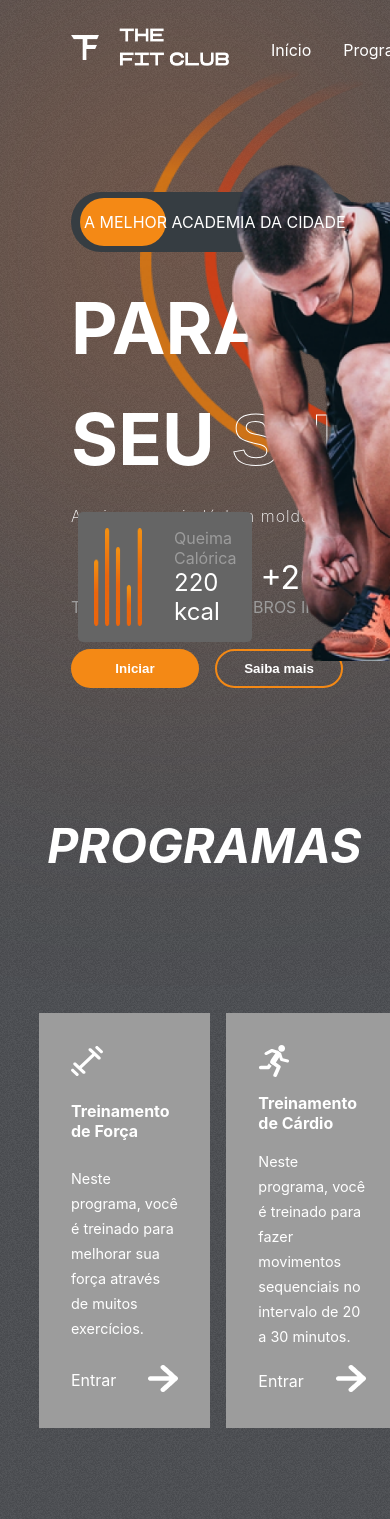
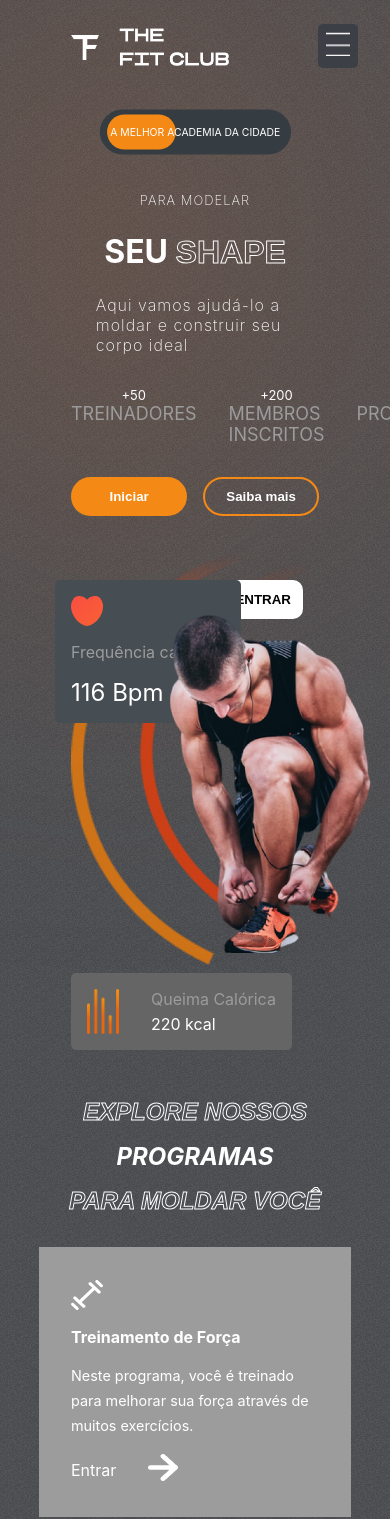
Before and after one commit to chrystianraony/ladingPage-academia, a React (Vite) app in the folder ladingPage-gym/: page / in a window 390 px wide. Shown: the top 1519 px of the page. Built offline with nearby package versions, Linux system fonts and the light colour scheme.

Commit message:
Corrigido problema para mobile, e mudando rotas do menu, nao finalizado

```diff
--- a/ladingPage-gym/package.json
+++ b/ladingPage-gym/package.json
@@ -12,11 +12,13 @@
     "@emailjs/browser": "^3.7.0",
     "framer-motion": "^7.6.1",
     "react": "^18.2.0",
-    "react-dom": "^18.2.0"
+    "react-dom": "^18.2.0",
+    "react-scroll": "^1.8.7"
   },
   "devDependencies": {
     "@types/react": "^18.0.17",
     "@types/react-dom": "^18.0.6",
+    "@types/react-scroll": "^1.8.4",
     "@vitejs/plugin-react": "^2.1.0",
     "typescript": "^4.6.4",
     "vite": "^3.1.0"
--- a/ladingPage-gym/src/components/Header/Header.css
+++ b/ladingPage-gym/src/components/Header/Header.css
@@ -19,3 +19,16 @@
   cursor: pointer;
   color: var(--orange);
 }
+
+@media screen and (max-width: 768px){
+  .header >:nth-child(2){
+    position: fixed;
+    right: 2rem;
+    z-index: 99;
+  }
+  .header-menu {
+    flex-direction: column;
+    background-color: var(--appColor);
+    padding: 2rem;
+  }
+}
--- a/ladingPage-gym/src/components/Header/Header.tsx
+++ b/ladingPage-gym/src/components/Header/Header.tsx
@@ -1,20 +1,68 @@
-import React from 'react'
-import "./Header.css"
-import Logo from "../../assets/logo.png"
+import React, { useState } from "react";
+import "./Header.css";
+import Logo from "../../assets/logo.png";
+import Bars from "../../assets/bars.png";
+import { Link } from "react-scroll";
 
 const Header = () => {
+  const mobile = window.innerWidth <= 768 ? true : false;
+  const [menuOpened, setMenuOpened] = useState(false);
   return (
     <div className="header">
-      <img src={Logo} alt="" className='logo'/>
-      <ul className='header-menu'>
-        <li>Início</li>
-        <li>Programas</li>
-        <li>Sobre Nós</li>
-        <li>Planos</li>
-        <li>Depoimentos</li>
-      </ul>
+      <img src={Logo} alt="" className="logo" />
+      {menuOpened === false && mobile === true ? (
+        <div
+          style={{
+            backgroundColor: "var(--appColor)",
+            padding: "0.5rem",
+            borderRadius: "5px",
+          }}
+          onClick={() => setMenuOpened(true)}
+        >
+          <img
+            src={Bars}
+            alt=""
+            style={{ width: "1.5rem", height: "1.5rem" }}
+          />
+        </div>
+      ) : (
+        <ul className="header-menu">
+          <li onClick={() => setMenuOpened(false)}>Início</li>
+          <li onClick={() => setMenuOpened(false)}>Programas</li>
+          <li>
+            <Link
+              onClick={() => setMenuOpened(false)}
+              to=""
+              span={true}
+              smooth={true}
+              >
+              Sobre Nós
+            </Link>
+          </li>
+          <li>
+            <Link
+              onClick={() => setMenuOpened(false)}
+              to="Plans"
+              span={true}
+              smoother={true}
+            >
+              Planos
+            </Link>
+          </li>
+          <li>
+            <Link
+              onClick={() => setMenuOpened(false)}
+              to="Testimonials"
+              span={true}
+              smooth={true}
+            >
+              Depoimentos
+            </Link>
+          </li>
+        </ul>
+      )}
     </div>
-  )
-}
+  );
+};
 
-export default Header
+export default Header;
--- a/ladingPage-gym/src/components/Hero.css
+++ b/ladingPage-gym/src/components/Hero.css
@@ -196,3 +196,73 @@
   height: 30rem;
   left: 0;
 }
+
+/* stylo responsivo */
+
+@media screen and (max-width: 768px) {
+  .hero {
+    flex-direction: column;
+  }
+  .hero-blur{
+    width: 14rem;
+  }
+  .the-best-ad {
+    margin-top: 0;
+    font-size: small;
+    align-self: center;
+    transform: scale(0.8);
+  }
+  .hero-text{
+    font-size: xx-large;
+    align-items: center;
+    justify-content: center;
+  }
+  .hero-text > div:nth-last-of-type(3){
+    font-size: small;
+    font-weight: 200;
+    letter-spacing: 1px;
+    text-align: center;
+  }
+  .hero-buttons{
+    justify-content: center;
+  }
+  .figures > div > span:nth-last-of-type(1){
+    font-size: large;
+  }
+  .figures > div > span:nth-last-of-type(2){
+    font-size: small;
+  }
+  .right-hero{
+    position: relative;
+    background: none;
+  }
+  .heart-rate {
+    left: 1rem;
+    top: 2rem;
+  }
+  .calories {
+    position: relative;
+    top: 5rem;
+    left: 2rem;
+  }
+  .calories > img {
+    width: 2rem;
+  }
+  .calories > div > :nth-child(2){
+    color: white;
+    font-size: 1rem;
+  }
+  .hero-image{
+    position: relative;
+    width: 15rem;
+    left: 7rem;
+    top: 4rem;
+    align-self: center;
+  }
+  .hero-image-back{
+    width: 15rem;
+    left: 2rem;
+    top: 0rem;
+  }
+
+}
--- a/ladingPage-gym/src/components/Hero.tsx
+++ b/ladingPage-gym/src/components/Hero.tsx
@@ -9,6 +9,7 @@
 
 const Hero = () => {
   const transition = { type: "spring", duration: 3 };
+  const mobile = window.innerWidth <= 768 ? true : false;
   return (
     <div className="hero">
       <div className="blur hero-blur"></div>
@@ -17,7 +18,7 @@
         {/* anuncio da melhor academia */}
         <div className="the-best-ad">
           <motion.div
-            initial={{ left: "180px" }}
+            initial={{ left: mobile? "165px": "238px" }}
             whileInView={{ left: "9px" }}
             transition={{ ...transition, type: "tween" }}
           ></motion.div>
--- a/ladingPage-gym/src/components/Join/Join.css
+++ b/ladingPage-gym/src/components/Join/Join.css
@@ -55,3 +55,17 @@
   background-color: var(--orange);
   color: white;
 }
+
+@media screen and (max-width: 768px){
+  .Join {
+    flex-direction: column;
+    gap: 1rem;
+  }
+  .left-j {
+    font-size: x-large;
+    flex-direction: column;
+  }
+  .right-j {
+    padding: 2rem;
+  }
+}
--- a/ladingPage-gym/src/components/Plans/Plans.css
+++ b/ladingPage-gym/src/components/Plans/Plans.css
@@ -40,28 +40,28 @@
   width: 15rem;
 }
 
-.plan:nth-child(2){
+.plan:nth-child(2) {
   background: var(--planCard);
   transform: scale(1.1);
 }
 
-.plan>svg{
+.plan > svg {
   fill: var(--orange);
   width: 2rem;
   height: 2rem;
 }
 
-.plan>:nth-child(2){
+.plan > :nth-child(2) {
   font-size: 1rem;
   font-weight: bold;
 }
 
-.plan>:nth-child(3) {
+.plan > :nth-child(3) {
   font-size: 3rem;
   font-weight: bold;
 }
 
-.plan>:nth-child(5) {
+.plan > :nth-child(5) {
   font-size: 0.8rem;
 }
 
@@ -77,18 +77,27 @@
   gap: 1rem;
 }
 
-.feature>img {
+.feature > img {
   width: 1rem;
 }
 
-.plans>:nth-child(2)>svg{
+.plans > :nth-child(2) > svg {
   fill: white;
 }
 
-.plans>:nth-child(2)>button{
+.plans > :nth-child(2) > button {
   color: orange;
 }
 
 .btn {
   border-radius: 15px;
 }
+
+@media screen and (max-width: 768px) {
+  .plans {
+    flex-direction: column;
+  }
+  .plan:nth-child(2) {
+    transform: none;
+  }
+}
--- a/ladingPage-gym/src/components/Program/Programs.css
+++ b/ladingPage-gym/src/components/Program/Programs.css
@@ -63,3 +63,21 @@
   background: var(--planCard);
   cursor: pointer;
 }
+
+@media screen and (max-width: 768px){
+  .programs-header {
+    flex-direction: column;
+    gap: 1rem;
+    font-size: x-large;
+    align-items: center;
+    justify-content: center;
+    margin-top: 2rem;
+  }
+  .program-categories {
+    flex-direction: column;
+  }
+
+
+
+
+}
--- a/ladingPage-gym/src/components/Reason/Reason.css
+++ b/ladingPage-gym/src/components/Reason/Reason.css
@@ -86,3 +86,29 @@
 .partners > img {
   width: 2.5rem;
 }
+
+@media screen and (max-width: 768px){
+  .Reasons {
+    flex-direction: column;
+  }
+  .left-r {
+    grid-auto-rows: auto;
+    overflow: hidden;
+  }
+  .left-r > :nth-child(1) {
+    width: 7rem;
+    height: 17rem;
+  }
+  .left-r > :nth-child(2) {
+    width: 15rem;
+    height: 10rem;
+  }
+  .left-r > :nth-child(3) {
+    width: 7rem;
+  }
+  .left-r > :nth-child(4) {
+    width: 7rem;
+    height: 6rem;
+  }
+
+}
--- a/ladingPage-gym/src/components/Testimonials/Testimonials.css
+++ b/ladingPage-gym/src/components/Testimonials/Testimonials.css
@@ -15,18 +15,18 @@
   color: white;
 }
 
-.left-t >:nth-child(1) {
+.left-t > :nth-child(1) {
   color: var(--orange);
   font-weight: bold;
 }
 
-.left-t >:nth-child(2),
-.left-t >:nth-child(3) {
+.left-t > :nth-child(2),
+.left-t > :nth-child(3) {
   font-weight: bold;
   font-size: 3rem;
 }
 
-.left-t >:nth-child(4) {
+.left-t > :nth-child(4) {
   text-transform: none;
   text-align: justify;
   letter-spacing: 2px;
@@ -47,7 +47,7 @@
   top: 2rem;
 }
 
-.right-t >:nth-child(1){
+.right-t > :nth-child(1) {
   position: absolute;
   width: 17rem;
   height: 20rem;
@@ -57,7 +57,7 @@
   top: 0.9rem;
 }
 
-.right-t >:nth-child(2) {
+.right-t > :nth-child(2) {
   position: absolute;
   width: 17rem;
   height: 19rem;
@@ -74,7 +74,39 @@
   left: 3rem;
 }
 
-.arrows>img {
+.arrows > img {
   width: 1.5rem;
   cursor: pointer;
 }
+
+@media screen and (max-width: 768px) {
+  .Testimonials {
+    flex-direction: column;
+  }
+  .left-t > :nth-child(2),
+  .left-t > :nth-child(3) {
+    font-size: xx-large;
+  }
+  .right-t {
+    display: flex;
+    flex-direction: column;
+    align-items: center;
+    justify-content: center;
+    gap: 2rem;
+  }
+  .right-t > div {
+    position: relative;
+    display: none;
+  }
+  .right-t > img {
+    top: 0;
+    right: 0;
+    position: relative;
+    align-self: center;
+  }
+  .right-t > :last-child {
+    display: block;
+    bottom: 0;
+    left: 0;
+  }
+}
```
Also changed, not shown: 1 other file (tests, documents, lock files or other folders).
